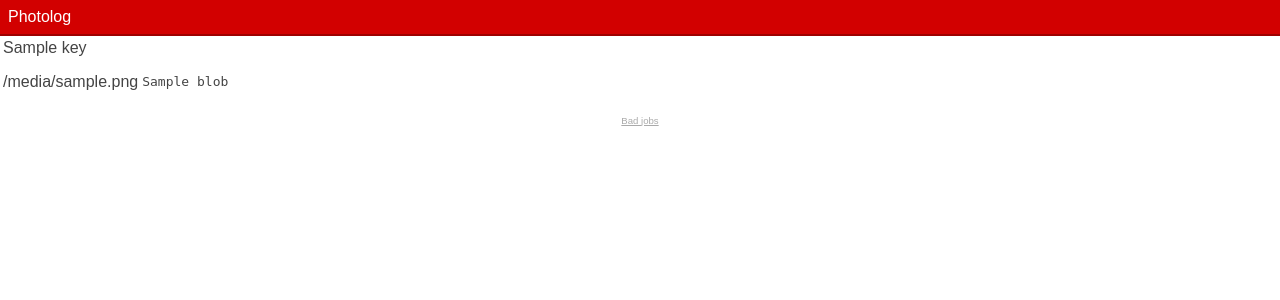
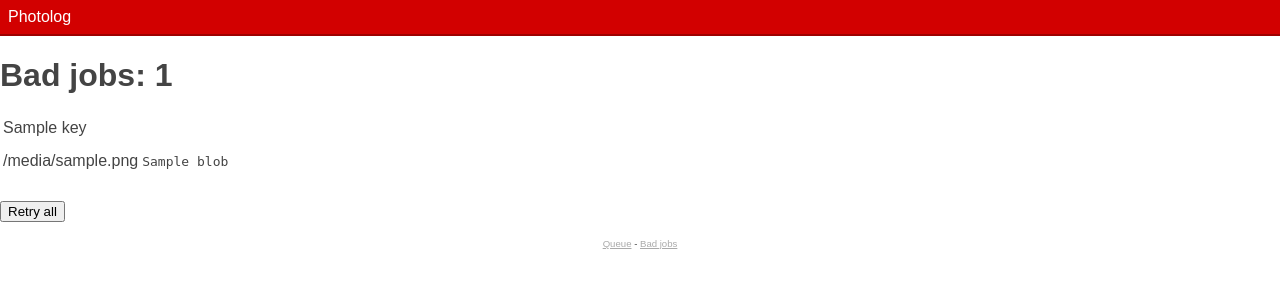
Before and after one commit to jjdelc/Photolog, a Flask app: template photolog/web/templates/bad_jobs.html in a window 1280 px wide. Shown: the top 300 px of the page. Run offline with Flask 2, Linux system fonts and the light colour scheme; the template is opened without the code that fills it: most values are stand-ins (such as "Sample title", 1, 10 or a date in 2020); parts of the project's set-up code (start-up, migrations or seed data) failed here and were passed over; some libraries are stand-ins or nearby versions.

Commit message:
Retry jobs

```diff
--- a/photolog/web/main.py
+++ b/photolog/web/main.py
@@ -3,7 +3,7 @@ import json
 from io import StringIO
 from datetime import datetime
 import xml.etree.ElementTree as etree
-from flask import Flask, render_template, request
+from flask import Flask, render_template, request, redirect
 
 from photolog import web_logger as log, settings_file
 from photolog.db import DB
@@ -191,13 +191,31 @@ def serial_job(obj):
         return obj.isoformat()
 
 
-@app.route('/bad_jobs/')
+@app.route('/jobs/')
+def view_queue():
+    result = queue.peek(20)
+    size = len(queue)
+    return render_template('jobs.html',
+        jobs=result,
+        size=size
+    )
+
+
+@app.route('/bad_jobs/', methods=['POST'])
+def retry_jobs():
+    queue.retry_jobs()
+    return redirect('/jobs/')
+
+
+@app.route('/bad_jobs/', methods=['GET'])
 def bad_jobs():
     result = queue.get_bad_jobs()
-    return render_template('bad_jobs.html', **{
-        'bad_jobs': [(job, json.dumps(job, indent=2, default=serial_job))
-                     for job in result]
-    })
+    total_jobs = len(result)
+    return render_template('bad_jobs.html',
+        bad_jobs=[(job, json.dumps(job, indent=2, default=serial_job))
+                     for job in result],
+        total_jobs=total_jobs
+    )
 
 
 def start():
--- a/photolog/web/templates/bad_jobs.html
+++ b/photolog/web/templates/bad_jobs.html
@@ -1,5 +1,6 @@
 {% extends "base.html" %}
 {% block content %}
+<h1>Bad jobs: {{ total_jobs }}</h1>
 <table class="bad-jobs">
 <tbody>
 {% for job, blob in bad_jobs %}
@@ -13,4 +14,9 @@
 {% endfor %}
 </tbody>
 </table>
+<form method="post">
+<p>
+<input type="submit" value="Retry all">
+</p>
+</form>
 {% endblock %}
--- a/photolog/web/templates/base.html
+++ b/photolog/web/templates/base.html
@@ -16,7 +16,10 @@
 {% block content %}{% endblock %}
 </div>
 <footer class="main-footer">
-    <p><a href="/bad_jobs/">Bad jobs</a> </p>
+    <p>
+        <a href="/jobs/">Queue</a> -
+        <a href="/bad_jobs/">Bad jobs</a>
+    </p>
 </footer>
 </body>
 </html>
```
Also changed, not shown: photolog/squeue.py (+14 -9 lines), photolog/web/templates/jobs.html (added, +22 -0 lines).
